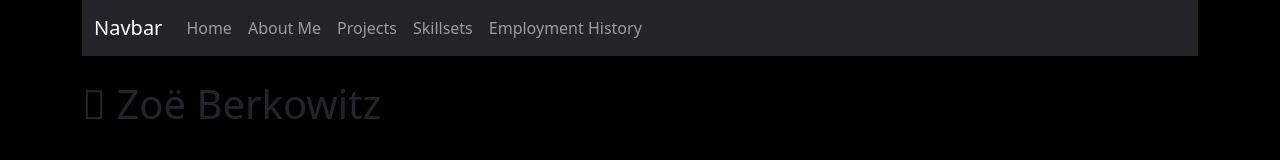
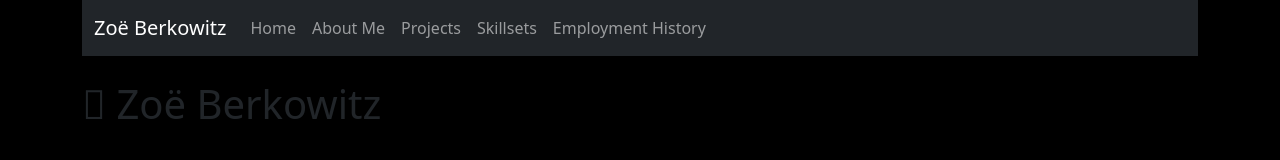
Before and after one commit to zoberko/zoberko.github.io, a plain HTML site: page index.html in a window 1280 px wide. Shown: the top 160 px of the page. Drawn offline with nearby package versions, Linux system fonts and the light colour scheme.

Commit message:
renamed navbar

```diff
--- a/index.html
+++ b/index.html
@@ -16,7 +16,7 @@
       <div class = "container">
       <nav class="navbar navbar-expand-lg navbar-dark bg-dark">
   <div class="container-fluid">
-    <a class="navbar-brand" href="#">Navbar</a>
+    <a class="navbar-brand" href="#">Zoë Berkowitz</a>
     <button class="navbar-toggler" type="button" data-bs-toggle="collapse" data-bs-target="#navbarNavAltMarkup" aria-controls="navbarNavAltMarkup" aria-expanded="false" aria-label="Toggle navigation">
       <span class="navbar-toggler-icon"></span>
     </button>
```
